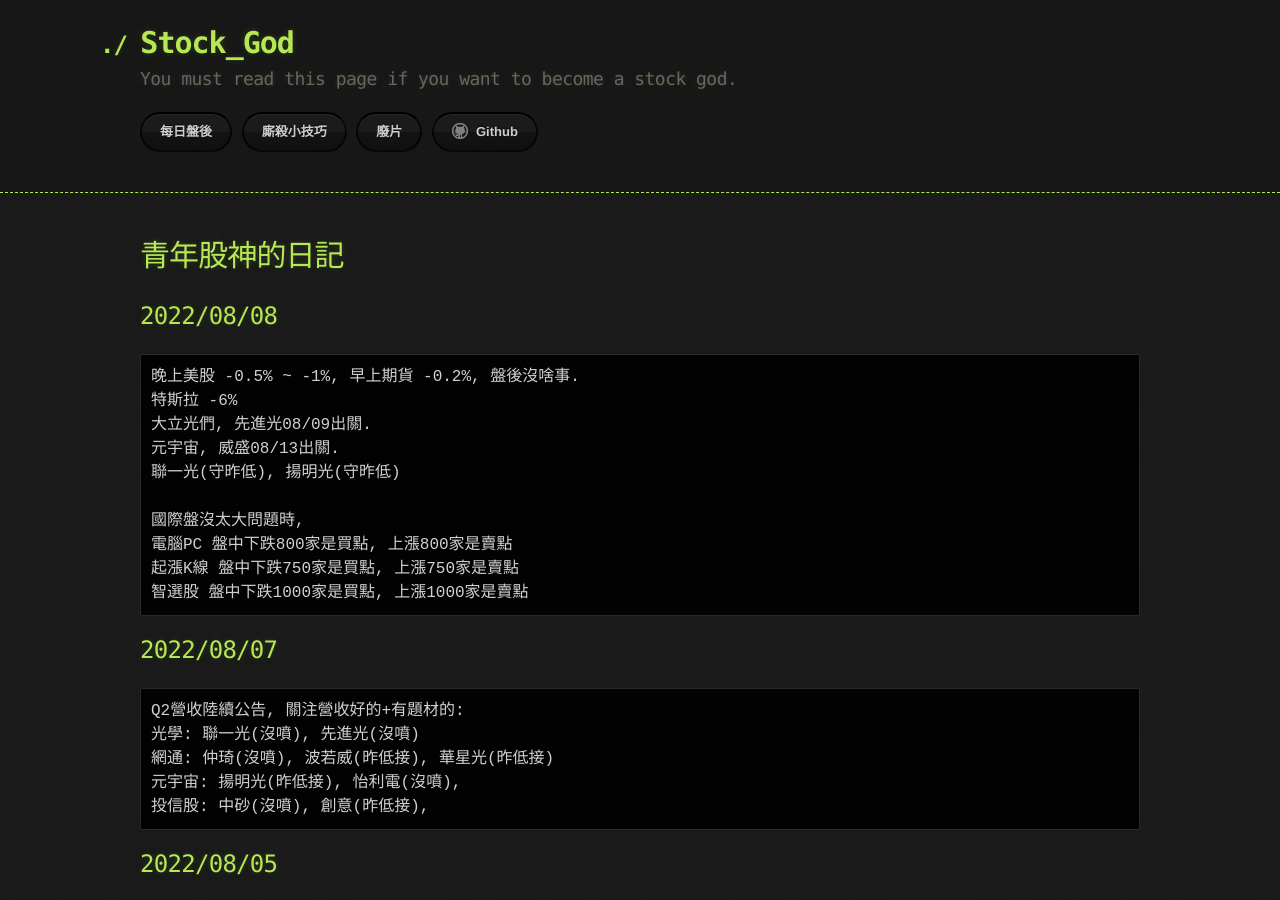
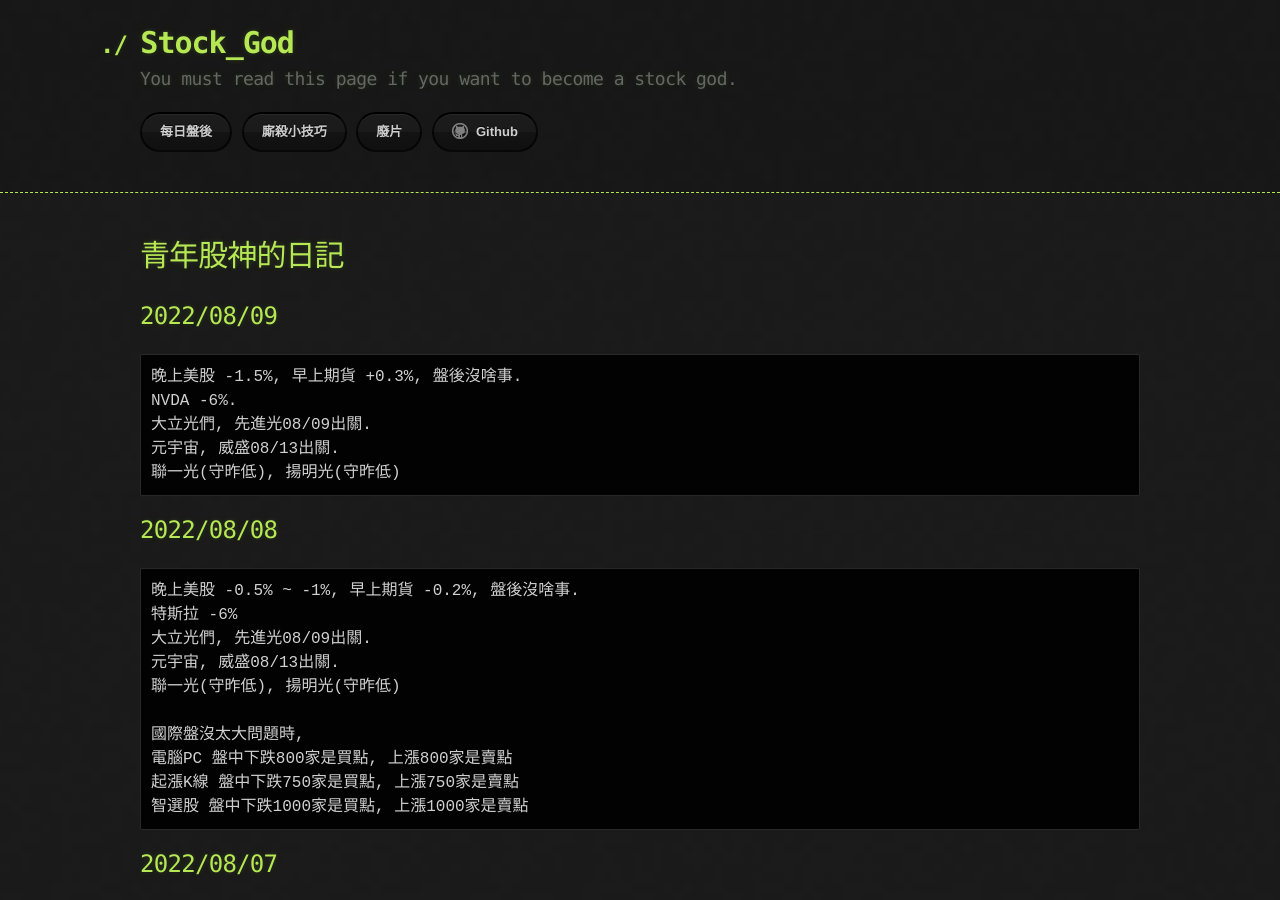
Before and after one commit to lepg5487/Stock_God, a Jekyll site: the page built from index.md, in a window 1280 px wide and 900 px high. Built offline with Jekyll 4.4.1, drawn with Linux system fonts in a browser that asks for light colours; our own code applies the rules of GitHub Pages for plain Markdown files.

Commit message:
Update index.md

````diff
--- a/index.md
+++ b/index.md
@@ -3,6 +3,15 @@ layout: testlayouts
 ---
 
 # 青年股神的日記
+
+## 2022/08/09
+```
+晚上美股 -1.5%, 早上期貨 +0.3%, 盤後沒啥事.
+NVDA -6%.
+大立光們, 先進光08/09出關.
+元宇宙, 威盛08/13出關.
+聯一光(守昨低), 揚明光(守昨低)
+```
 
 ## 2022/08/08
 ```
````
